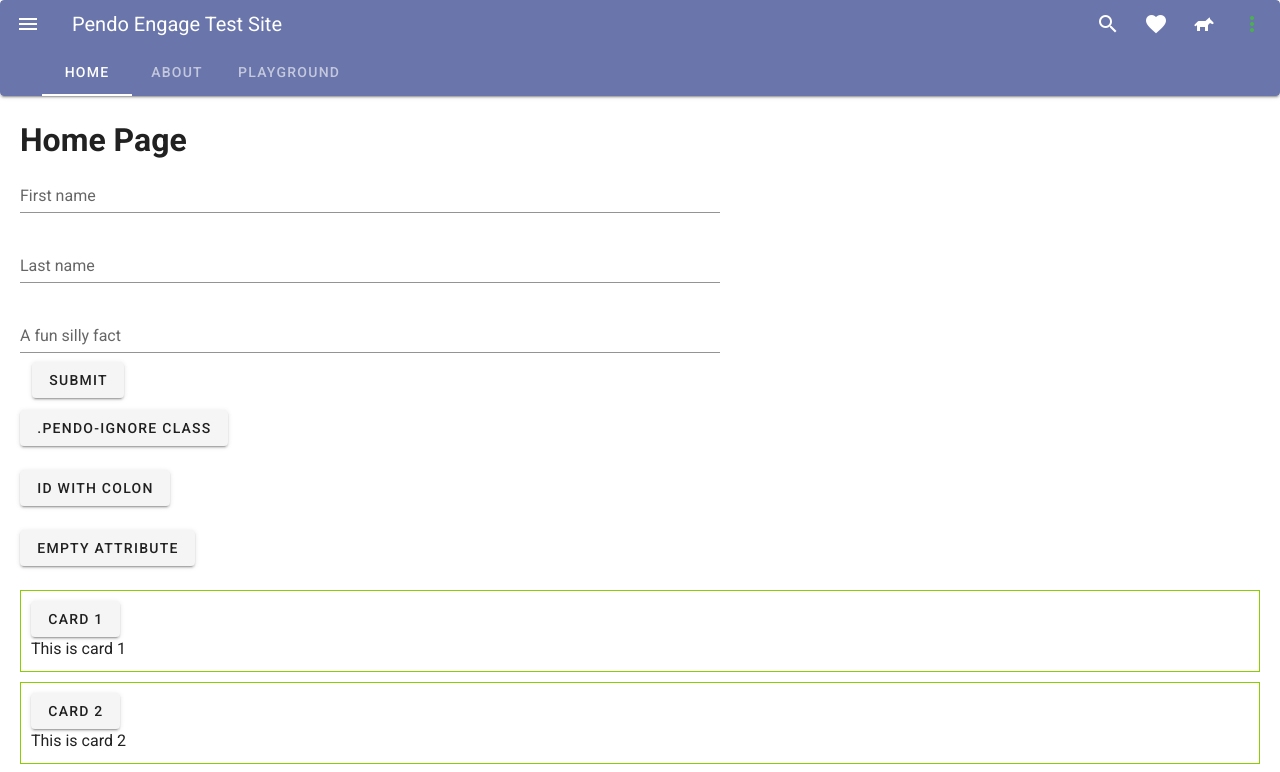
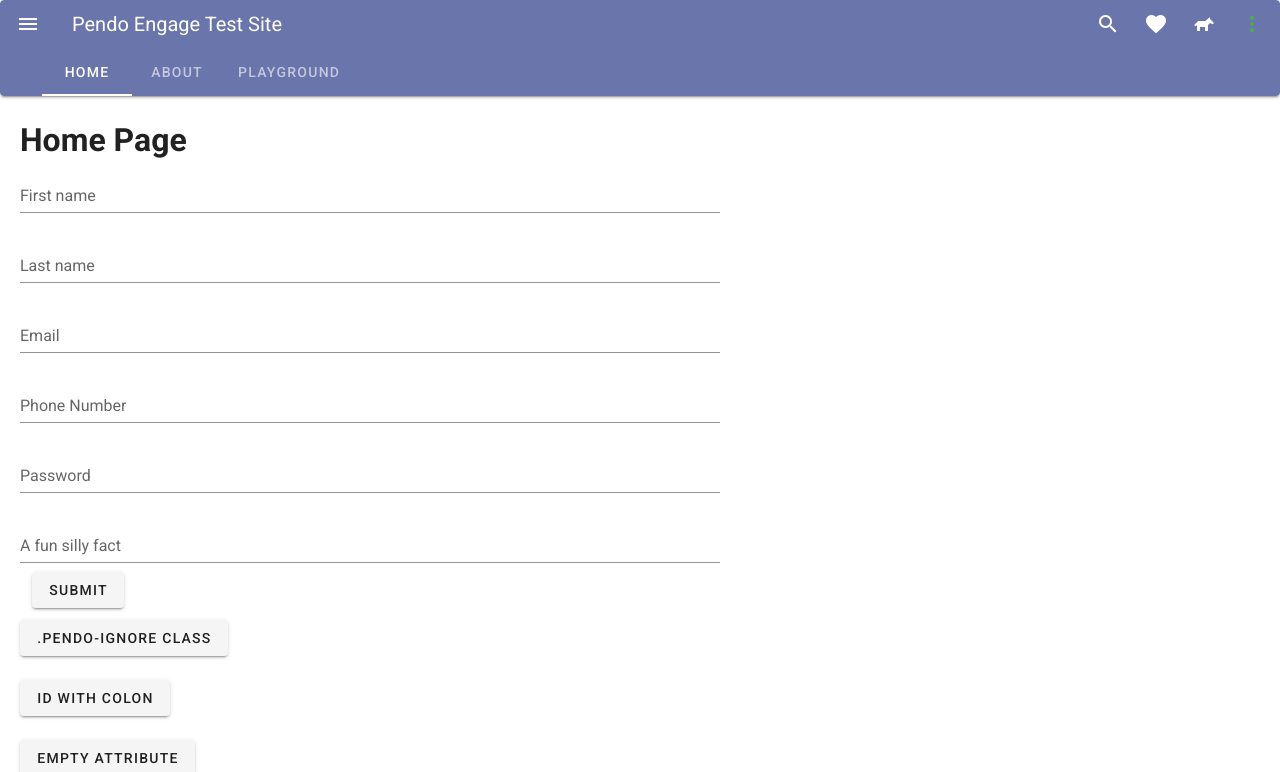
Before and after one commit to jingjing-jacobson/engage-test-site, a Vue app: page / in a window 1280 px wide. Shown: the top 772 px of the page. Built offline with nearby package versions, Linux system fonts and the light colour scheme.

Commit message:
add some privacy inputs

```diff
--- a/src/views/HomeView.vue
+++ b/src/views/HomeView.vue
@@ -8,6 +8,15 @@
                 </v-row>
                 <v-row>
                     <v-text-field id="last-name-input" v-model="lastName" label="Last name"> </v-text-field>
+                </v-row>
+                <v-row>
+                    <v-text-field id="email-input" v-model="email" label="Email" type="email"> </v-text-field>
+                </v-row>
+                <v-row>
+                    <v-text-field id="phone-input" v-model="phone" label="Phone Number" type="tel"> </v-text-field>
+                </v-row>
+                <v-row>
+                    <v-text-field id="password-input" v-model="password" label="Password" type="password"> </v-text-field>
                 </v-row>
                 <v-row>
                     <v-text-field id="fun-fact-input" v-model="funFact" label="A fun silly fact"> </v-text-field>
@@ -90,6 +99,9 @@
         return {
             firstName: '',
             lastName: '',
+            email: '',
+            phone: '',
+            password: '',
             funFact: '',
             cards: [
                 {
```
